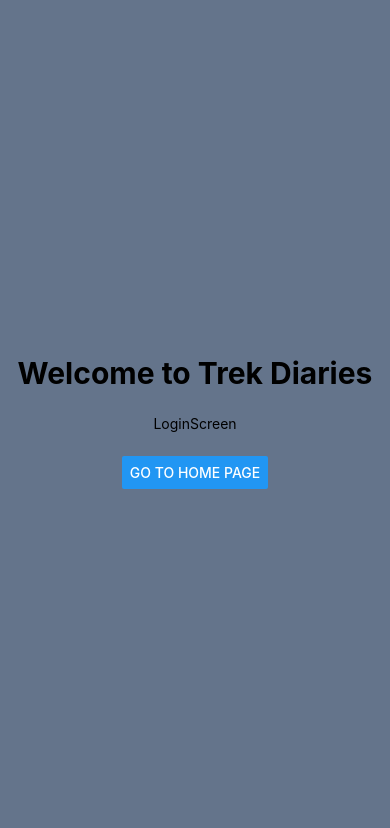
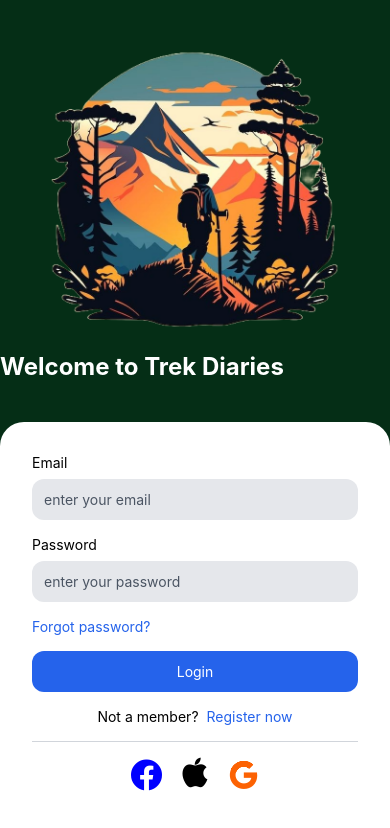
Before and after one commit to Re-Dye/Trek-Diaries-Mobile, a React Native app: screen /Login in a window 390 px wide. Shown: the top 828 px of the page. Built offline with nearby package versions, Linux system fonts and the light colour scheme.

Commit message:
login page designed

```diff
--- a/App.js
+++ b/App.js
@@ -3,12 +3,14 @@ import { NavigationContainer } from "@react-navigation/native";
 import { createNativeStackNavigator } from "@react-navigation/native-stack";
 import HomeScreen from "./screens/HomeScreen"
 import LoginScreen from "./screens/LoginScreen"
+import { StatusBar } from "react-native";
 
 const Stack = createNativeStackNavigator();
 
 export default function App() {
   return (
     <NavigationContainer>
+      <StatusBar barStyle="light-content" hidden={false} />
       <Stack.Navigator
         initialRouteName="Login"
         screenOptions={{headerShown: false}}>
--- a/package.json
+++ b/package.json
@@ -18,7 +18,8 @@
     "react": "18.2.0",
     "react-native": "0.73.6",
     "react-native-safe-area-context": "^4.9.0",
-    "react-native-screens": "^3.30.1"
+    "react-native-screens": "^3.30.1",
+    "react-native-vector-icons": "^10.0.3"
   },
   "devDependencies": {
     "@babel/core": "^7.20.0",
--- a/screens/HomeScreen.tsx
+++ b/screens/HomeScreen.tsx
@@ -5,7 +5,7 @@ import { Button } from "react-native";
 export default function LoginScreen({navigation}) {
   return (
     <View className="bg-orange-200 flex-1 justify-center items-center">
-      <Text>LoginScreen</Text>
+      <Text>Home Screen</Text>
       <Button
         title="Go to Login page"
         onPress={() => navigation.goBack()}
--- a/screens/LoginScreen.tsx
+++ b/screens/LoginScreen.tsx
@@ -1,18 +1,55 @@
-import { View, Text } from "react-native";
+import { View, Text, Image, TextInput, TouchableOpacity } from "react-native";
 import React from "react";
-import { Button } from "react-native";
-import { LinearGradient } from 'expo-linear-gradient';
+import { FontAwesome5 } from '@expo/vector-icons';
+import { AntDesign } from '@expo/vector-icons';
+import { FontAwesome } from '@expo/vector-icons';
 
-export default function LoginScreen({navigation}) {
+export default function LoginScreen({ navigation }) {
   return (
-    <View className="bg-slate-500 flex-1 justify-center items-center space-y-6">
-      <Text className="font-bold text-3xl">Welcome to Trek Diaries</Text>
-      <Text>LoginScreen</Text>
-      <View>
-      <Button
-        title="Go to Home page"
-        onPress={() => navigation.navigate("Home", { name: "Home" })}
-      />
+    <View className="bg-green-950 flex-1">
+      <View className="flex-1 justify-center space-y-3">
+        <View className="flex-row justify-center">
+          <Image source={require("../assets/trekkbg.png")} style={{ width: 300, height: 300 }} />
+        </View>
+
+        <Text className="flex text-center font-bold text-2xl text-white">Welcome to Trek Diaries</Text>
+      </View>
+      <View className="flex-1 bg-white rounded-t-3xl">
+        <View className="flex flex-col space-y-4 p-8">
+          <View className="flex-col space-y-2">
+            <Text>Email</Text>
+            <TextInput
+              className="flex p-3 bg-gray-200 rounded-xl text-gray-600"
+              placeholder="enter your email"
+            />
+          </View>
+          <View className="flex-col space-y-2">
+            <Text>Password</Text>
+            <TextInput
+              className="flex p-3 bg-gray-200 rounded-xl text-gray-600"
+              placeholder="enter your password"
+              secureTextEntry
+            />
+          </View>
+          <View>
+            <Text className="text-blue-600">Forgot password?</Text>
+          </View>
+          <View>
+            <TouchableOpacity className="bg-blue-600 p-3 flex items-center rounded-xl" onPress={() => navigation.navigate("Home", { name: "Home" })}>
+              <Text className="text-white">Login</Text>
+            </TouchableOpacity>
+          </View>
+          <View className="flex-row space-x-2 justify-center">
+            <Text>Not a member?</Text>
+            <Text className="text-blue-600">Register now</Text>
+          </View>
+          <View className="border-b border-gray-300"></View>
+          <View className="flex-row space-x-5 justify-center">
+            <FontAwesome5 name="facebook" size={32} color="blue" />
+            <FontAwesome name="apple" size={32} color="black" />
+            <AntDesign name="google" size={32} color="#fc6203" />
+          </View>
+        </View>
       </View>
     </View>
   );
```
Also changed, not shown: assets/trekkbg.png (added), 1 other file (tests, documents, lock files or other folders).
